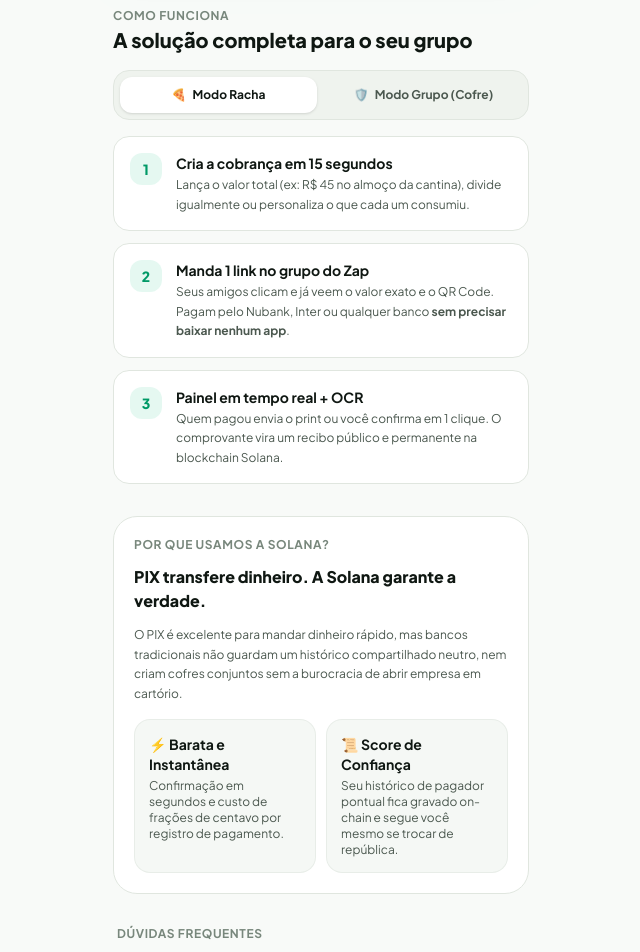
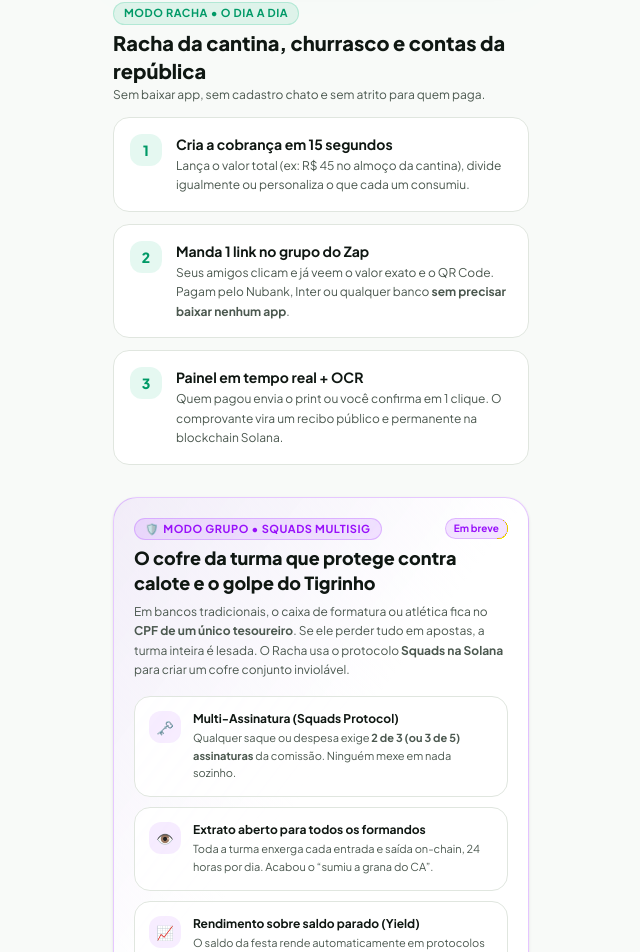
Before and after one commit to Jmkoygg/racha, a Next.js app: page / in a window 1280 px wide. Shown: the part 1019-1971 px from the top of the page, without its empty margins (319-959 px from the left). Built offline with nearby package versions, Linux system fonts and the light colour scheme; no server answers.

Commit message:
style: transformar modos em secoes dedicadas sequenciais na Landing Page

```diff
--- a/components/LandingPage.tsx
+++ b/components/LandingPage.tsx
@@ -1,12 +1,9 @@
 "use client";
 
-import { useState } from "react";
 import { Navbar, Card, ChainBadge } from "./ui";
 import OnboardForm from "./OnboardForm";
 
 export default function LandingPage() {
-  const [activeTab, setActiveTab] = useState<"racha" | "cofre">("racha");
-
   return (
     <div className="rise flex flex-col gap-8 pb-8">
       <Navbar />
@@ -50,46 +47,23 @@ export default function LandingPage() {
         <OnboardForm />
       </Card>
 
-      {/* Seletor dos 2 Modos */}
-      <section className="flex flex-col gap-4">
-        <div className="text-center sm:text-left">
-          <span className="text-xs font-bold uppercase tracking-wider text-ink-faint">
-            Como funciona
+      {/* Seção 1: Modo Racha */}
+      <section className="flex flex-col gap-3.5">
+        <div>
+          <div className="flex items-center gap-2 mb-1">
+            <span className="text-[11px] font-bold uppercase tracking-wider text-emerald-600 dark:text-emerald-400 bg-emerald-500/10 px-2.5 py-0.5 rounded-full border border-emerald-500/20">
+              Modo Racha • O Dia a Dia
             </span>
+          </div>
           <h2 className="text-xl font-black text-ink">
-            A solução completa para o seu grupo
+            Racha da cantina, churrasco e contas da república
           </h2>
+          <p className="text-xs text-ink-soft mt-0.5">
+            Sem baixar app, sem cadastro chato e sem atrito para quem paga.
+          </p>
         </div>
 
-        <div className="grid grid-cols-2 gap-2 rounded-2xl bg-sunk p-1.5 border border-line">
-          <button
-            type="button"
-            onClick={() => setActiveTab("racha")}
-            className={`flex items-center justify-center gap-1.5 rounded-xl py-2.5 px-3 text-xs font-bold transition-all cursor-pointer ${
-              activeTab === "racha"
-                ? "bg-surface text-ink shadow-sm"
-                : "text-ink-soft hover:text-ink"
-            }`}
-          >
-            <span>🍕</span>
-            <span>Modo Racha</span>
-          </button>
-          <button
-            type="button"
-            onClick={() => setActiveTab("cofre")}
-            className={`flex items-center justify-center gap-1.5 rounded-xl py-2.5 px-3 text-xs font-bold transition-all cursor-pointer ${
-              activeTab === "cofre"
-                ? "bg-surface text-ink shadow-sm"
-                : "text-ink-soft hover:text-ink"
-            }`}
-          >
-            <span>🛡️</span>
-            <span>Modo Grupo (Cofre)</span>
-          </button>
-        </div>
-
-        {activeTab === "racha" ? (
-          <div className="rise flex flex-col gap-3">
+        <div className="flex flex-col gap-3">
           <div className="rounded-2xl border border-line bg-surface p-4 flex gap-3.5 items-start">
             <span className="flex h-8 w-8 shrink-0 items-center justify-center rounded-xl bg-emerald-500/10 text-sm font-black text-emerald-600 dark:text-emerald-400">
               1
@@ -126,70 +100,75 @@ export default function LandingPage() {
             </div>
           </div>
         </div>
-        ) : (
-          <div className="rise flex flex-col gap-3">
-            {/* Destaque Caso Real / Notícia */}
-            <div className="rounded-2xl border border-purple-500/25 bg-gradient-to-br from-purple-500/10 via-purple-500/[0.04] to-transparent p-4.5 flex flex-col gap-2 shadow-sm">
-              <div className="flex items-center justify-between">
-                <span className="inline-flex items-center gap-1.5 text-purple-600 dark:text-purple-400 text-xs font-bold uppercase tracking-wider">
+      </section>
+
+      {/* Seção 2: Modo Grupo (Cofre da Turma) */}
+      <section className="rounded-3xl border border-purple-500/30 bg-gradient-to-br from-purple-500/[0.08] via-surface to-surface p-5 flex flex-col gap-4 shadow-sm">
+        <div>
+          <div className="flex items-center justify-between gap-2 mb-1.5">
+            <span className="text-[11px] font-bold uppercase tracking-wider text-purple-600 dark:text-purple-400 bg-purple-500/15 px-2.5 py-0.5 rounded-full border border-purple-500/30 flex items-center gap-1">
               <span>🛡️</span>
-                  <span>Proteção Coletiva Anti-Tigrinho</span>
+              <span>Modo Grupo • Squads Multisig</span>
             </span>
             <span className="text-[10px] font-bold bg-purple-500/15 text-purple-600 dark:text-purple-300 px-2 py-0.5 rounded-full border border-purple-500/30">
               Em breve
             </span>
           </div>
 
-              <h3 className="text-base font-extrabold text-ink leading-snug">
-                Chega de ver o dinheiro da formatura ou da atlética sumindo na conta de uma pessoa só
-              </h3>
+          <h2 className="text-lg font-black text-ink leading-snug">
+            O cofre da turma que protege contra calote e o golpe do Tigrinho
+          </h2>
 
-              <p className="text-xs text-ink-soft leading-relaxed">
-                Em bancos tradicionais, o caixa da turma obrigatoriamente fica no <strong>CPF de um único tesoureiro</strong>.
-                Se essa pessoa tiver um surto, tomar golpe ou apostar no Tigrinho, a turma perde tudo. Abrir conta conjunta institucional exige abrir CNPJ e pagar meses de cartório.
+          <p className="text-xs text-ink-soft mt-1.5 leading-relaxed">
+            Em bancos tradicionais, o caixa de formatura ou atlética fica no <strong>CPF de um único tesoureiro</strong>. Se ele perder tudo em apostas, a turma inteira é lesada. O Racha usa o protocolo <strong>Squads na Solana</strong> para criar um cofre conjunto inviolável.
           </p>
         </div>
 
-            {/* Pilar 1: Multisig Squads */}
-            <div className="rounded-2xl border border-line bg-surface p-4 flex gap-3.5 items-start">
-              <span className="flex h-9 w-9 shrink-0 items-center justify-center rounded-xl bg-purple-500/10 text-base font-black text-purple-600 dark:text-purple-400">
+        <div className="flex flex-col gap-2.5">
+          {/* Pilar 1: Multisig */}
+          <div className="rounded-2xl border border-line bg-surface/90 p-3.5 flex gap-3 items-start">
+            <span className="flex h-8 w-8 shrink-0 items-center justify-center rounded-xl bg-purple-500/10 text-sm font-black text-purple-600 dark:text-purple-400">
               🗝️
             </span>
             <div>
-                <h3 className="text-sm font-bold text-ink">Cofre Multi-Assinatura (Squads Protocol)</h3>
-                <p className="text-xs text-ink-soft mt-0.5 leading-relaxed">
-                  O dinheiro do grupo fica sob regra inteligente: qualquer saque ou pagamento exige <strong>2 de 3 (ou 3 de 5) assinaturas</strong> da comissão. Ninguém mexe sozinho.
+              <h3 className="text-xs font-bold text-ink">Multi-Assinatura (Squads Protocol)</h3>
+              <p className="text-[11px] text-ink-soft mt-0.5 leading-relaxed">
+                Qualquer saque ou despesa exige <strong>2 de 3 (ou 3 de 5) assinaturas</strong> da comissão. Ninguém mexe em nada sozinho.
               </p>
             </div>
           </div>
 
           {/* Pilar 2: Transparência */}
-            <div className="rounded-2xl border border-line bg-surface p-4 flex gap-3.5 items-start">
-              <span className="flex h-9 w-9 shrink-0 items-center justify-center rounded-xl bg-purple-500/10 text-base font-black text-purple-600 dark:text-purple-400">
+          <div className="rounded-2xl border border-line bg-surface/90 p-3.5 flex gap-3 items-start">
+            <span className="flex h-8 w-8 shrink-0 items-center justify-center rounded-xl bg-purple-500/10 text-sm font-black text-purple-600 dark:text-purple-400">
               👁️
             </span>
             <div>
-                <h3 className="text-sm font-bold text-ink">Auditoria aberta para toda a turma</h3>
-                <p className="text-xs text-ink-soft mt-0.5 leading-relaxed">
-                  Todos os formandos ou moradores da república conseguem ver cada entrada e saída on-chain 24 horas por dia. Trocou a gestão? O histórico e o dinheiro continuam protegidos.
+              <h3 className="text-xs font-bold text-ink">Extrato aberto para todos os formandos</h3>
+              <p className="text-[11px] text-ink-soft mt-0.5 leading-relaxed">
+                Toda a turma enxerga cada entrada e saída on-chain, 24 horas por dia. Acabou o &ldquo;sumiu a grana do CA&rdquo;.
               </p>
             </div>
           </div>
 
           {/* Pilar 3: Rendimento */}
-            <div className="rounded-2xl border border-line bg-surface p-4 flex gap-3.5 items-start">
-              <span className="flex h-9 w-9 shrink-0 items-center justify-center rounded-xl bg-purple-500/10 text-base font-black text-purple-600 dark:text-purple-400">
+          <div className="rounded-2xl border border-line bg-surface/90 p-3.5 flex gap-3 items-start">
+            <span className="flex h-8 w-8 shrink-0 items-center justify-center rounded-xl bg-purple-500/10 text-sm font-black text-purple-600 dark:text-purple-400">
               📈
             </span>
             <div>
-                <h3 className="text-sm font-bold text-ink">Rendimento sobre saldo parado (Yield)</h3>
-                <p className="text-xs text-ink-soft mt-0.5 leading-relaxed">
-                  O dinheiro da festa que vai acontecer no fim do ano rende automaticamente em protocolos descentralizados, sem desvalorizar pela inflação.
+              <h3 className="text-xs font-bold text-ink">Rendimento sobre saldo parado (Yield)</h3>
+              <p className="text-[11px] text-ink-soft mt-0.5 leading-relaxed">
+                O saldo da festa rende automaticamente em protocolos descentralizados, sem desvalorizar pela inflação.
               </p>
             </div>
           </div>
         </div>
-        )}
+
+        <div className="pt-1 flex items-center justify-between text-[11px] text-ink-faint border-t border-line/60">
+          <span>🎯 Para Atléticas, CAs e Formaturas</span>
+          <span className="text-purple-500 font-semibold">100% on-chain</span>
+        </div>
       </section>
 
       {/* Por que na Solana? */}
```
Lines whose indentation alone changed are shown as unchanged.
